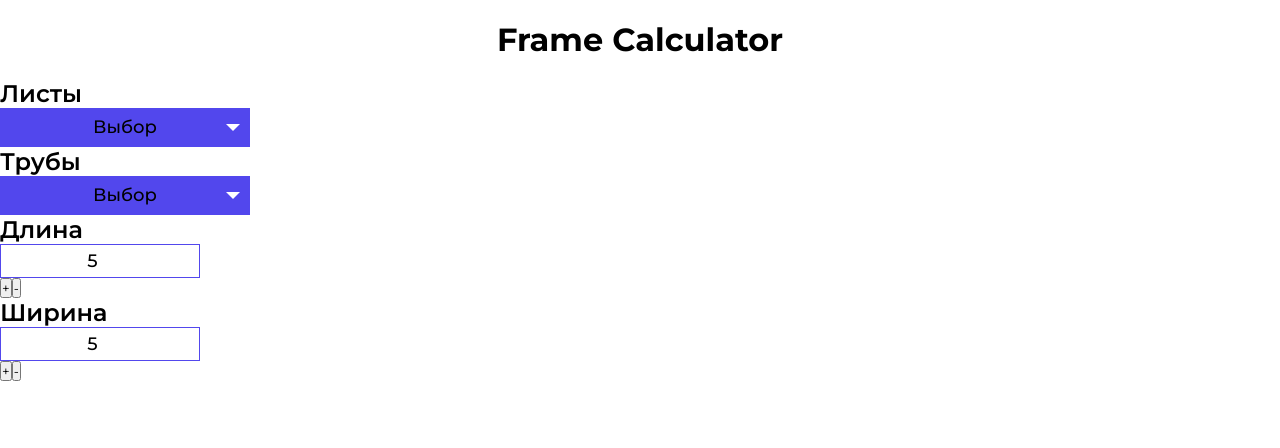
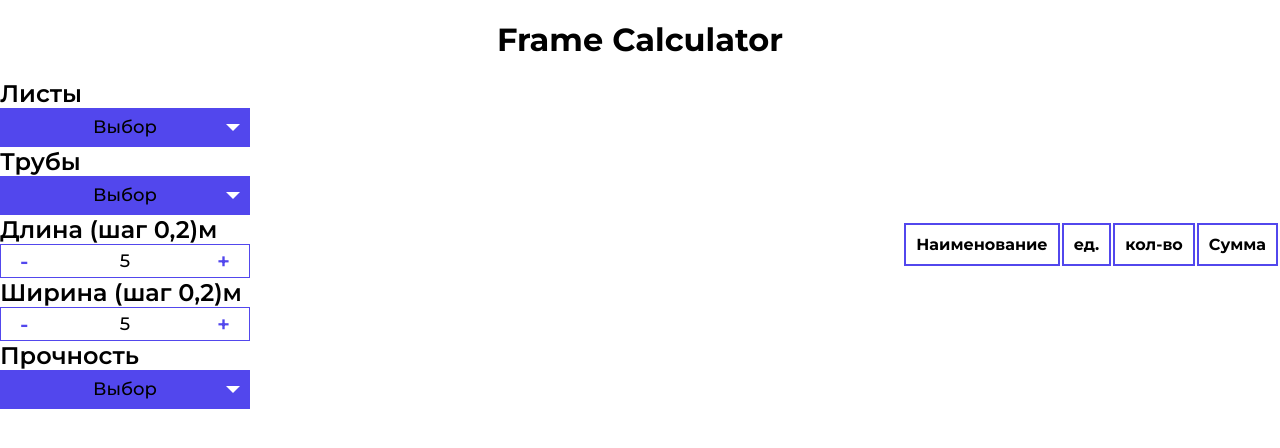
Before and after one commit to JI3BA/Frame-Calculator, a React (Create React App) app: page / in a window 1280 px wide. Shown: the top 448 px of the page. Built offline with nearby package versions, Linux system fonts and the light colour scheme.

Commit message:
creating new components Table and working over select and input components

```diff
--- a/src/components/CustomSelect/CustomSelect.jsx
+++ b/src/components/CustomSelect/CustomSelect.jsx
@@ -2,12 +2,11 @@ import React, { useEffect, useState } from "react";
 import '../CustomSelect/CustomSelect.scss'
 
 const CustomSelect = (props) => {
-    const [selectText, setSelectText] = useState('')
+    const [selectText, setSelectText] = useState('Выбор')
     const [showOptionList, setShowOptionList] = useState(false)
 
     useEffect(() => {
         document.addEventListener("mousedown", handleClickOutside);
-        setSelectText('Выбор')
 
         return document.removeEventListener("mousedown", handleClickOutside);
     })
--- a/src/components/Input/Input.jsx
+++ b/src/components/Input/Input.jsx
@@ -1,14 +1,34 @@
-import React from "react";
+import React, { useState } from "react";
 import './Input.scss'
+import '../Input/InputBtn/InputBtn.scss'
 import InputBtn from "./InputBtn/InputBtn";
 
 const Input = (props) => {
+    const config = props.configData
+    const [inputValue, setInputValue] = useState(config.min)
+
+
+    const onClickBtn = (e) => {
+        if(e.target.className.includes('plus')){
+            setInputValue(Number(Number(inputValue) + config.step).toFixed(1))
+        }else{
+            setInputValue(Number(Number(inputValue - config.step).toFixed(1)))
+        }
+    }
 
     return(
         <>
-            <input type="number" className="input" min={props.configData.min} max={props.configData.min} value={props.configData.min}/>
-            <InputBtn>+</InputBtn>
-            <InputBtn>-</InputBtn>
+            <div className="input__container">
+                <input type="number" className="input"
+                min={config.min}
+                max={config.max}
+                onChange={(e) => setInputValue(e.target.value)}
+                onBlur={() => setInputValue(Number(inputValue).toFixed(1))}
+                value={(Number(inputValue))}/>
+                <InputBtn className='input__btn input__btn--plus' onClick={onClickBtn}>+</InputBtn>
+                <InputBtn className='input__btn input__btn--minus' onClick={onClickBtn}>-</InputBtn>
+            </div>
+
         </>
     )
 }
--- a/src/components/Input/Input.scss
+++ b/src/components/Input/Input.scss
@@ -1,11 +1,24 @@
 .input{
     text-decoration: none;
-    padding: 5px 20px;
+    padding: 5px 0;
+    max-width: 150px;
+    width: 100%;
     outline: none;
-    border: 1px solid #5247ed;
-    min-width: 200px;
+    border: none;
     font-size: 18px;
     font-weight: 500;
     display: flex;
     text-align: center;
+
+    &::-webkit-inner-spin-button{
+        -webkit-appearance: none;
+    }
+
+    &__container{
+        display: flex;
+        justify-content: center;
+        border: 1px solid #5247ed;
+        min-width: 200px;
+        position: relative;
+    }
 }
--- a/src/components/Input/InputBtn/InputBtn.jsx
+++ b/src/components/Input/InputBtn/InputBtn.jsx
@@ -1,9 +1,9 @@
 import React from "react";
 import './InputBtn.scss'
 
-const InputBtn = ({children}) => {
+const InputBtn = ({children, className, onClick, disabled}) => {
     return(
-        <button className="input__btn">{children}</button>
+        <button className={className} disabled={disabled} onClick={onClick}>{children}</button>
     )
 }
 
--- a/src/components/Input/InputBtn/InputBtn.scss
+++ b/src/components/Input/InputBtn/InputBtn.scss
@@ -0,0 +1,29 @@
+.input{
+    &__btn{
+        padding: 3px 19px;
+        color: #5247ed;
+        background: transparent;
+        border: transparent;
+        cursor: pointer;
+        font-size: 22px;
+        font-weight: 600;
+        transition: background .5s, color .5s;
+
+        &:hover{
+            color: #ffffff;
+            background: #5247ed;
+        }
+
+        &--plus{
+            position: absolute;
+            top: 0;
+            right: 0;
+        }
+
+        &--minus{
+            position: absolute;
+            top: 0;
+            left: 0;
+        }
+    }
+}
--- a/src/components/Main/Calculator/Calculator.jsx
+++ b/src/components/Main/Calculator/Calculator.jsx
@@ -20,12 +20,16 @@ const Calculator = () => {
                     <CustomSelect optionsList={data.filter(item => item.type.includes('pipe'))}/>
                 </div>
                 <div className="calculator__data calculator__config">
-                    <p className="calculator__text">Длина</p>
+                    <p className="calculator__text">Длина (шаг 0,2)м</p>
                     <Input configData={config.find(item => item.name.includes('Длина'))}/>
                 </div>
                 <div className="calculator__data calculator__config">
-                    <p className="calculator__text">Ширина</p>
+                    <p className="calculator__text">Ширина (шаг 0,2)м</p>
                     <Input configData={config.find(item => item.name.includes('Ширина'))}/>
+                </div>
+                <div className="calculator__data calculator__config">
+                    <p className="calculator__text">Прочность</p>
+                    <CustomSelect optionsList={config.filter(item => item.type.includes('frame'))}/>
                 </div>
             </div>
         </>
--- a/src/components/Main/Main.jsx
+++ b/src/components/Main/Main.jsx
@@ -1,12 +1,14 @@
 import React from "react";
 import Calculator from "./Calculator/Calculator";
 import '../Main/Main.scss'
+import Table from "./Table/Table";
 
 const Main = () => {
     return(
         <div className="main">
             <div className="main__container wrapper">
                 <Calculator/>
+                <Table />
             </div>
         </div>
     )
--- /dev/null
+++ b/src/components/Main/Table/Table.jsx
@@ -0,0 +1,21 @@
+import React from "react";
+import './Table.scss'
+
+const Table = () => {
+    return(
+        <>
+            <table className="table">
+                <thead className="table__head">
+                    <tr>
+                        <th>Наименование</th>
+                        <th>eд.</th>
+                        <th>кол-во</th>
+                        <th>Сумма</th>
+                    </tr>
+                </thead>
+            </table>
+        </>
+    )
+}
+
+export default Table
--- /dev/null
+++ b/src/components/Main/Table/Table.scss
@@ -0,0 +1,4 @@
+th{
+    padding: 10px;
+    border: 2px solid #5247ed;
+}
```
